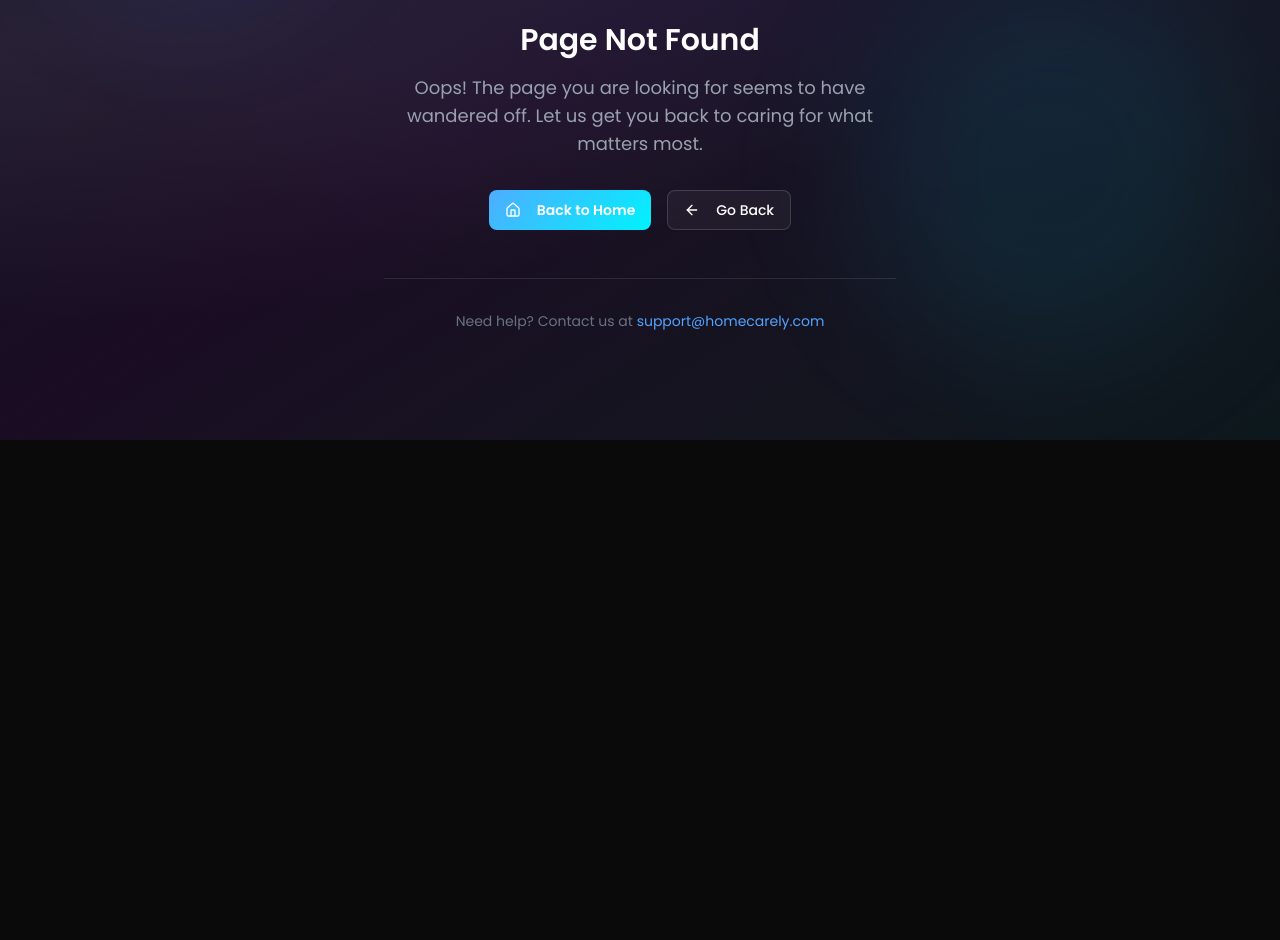
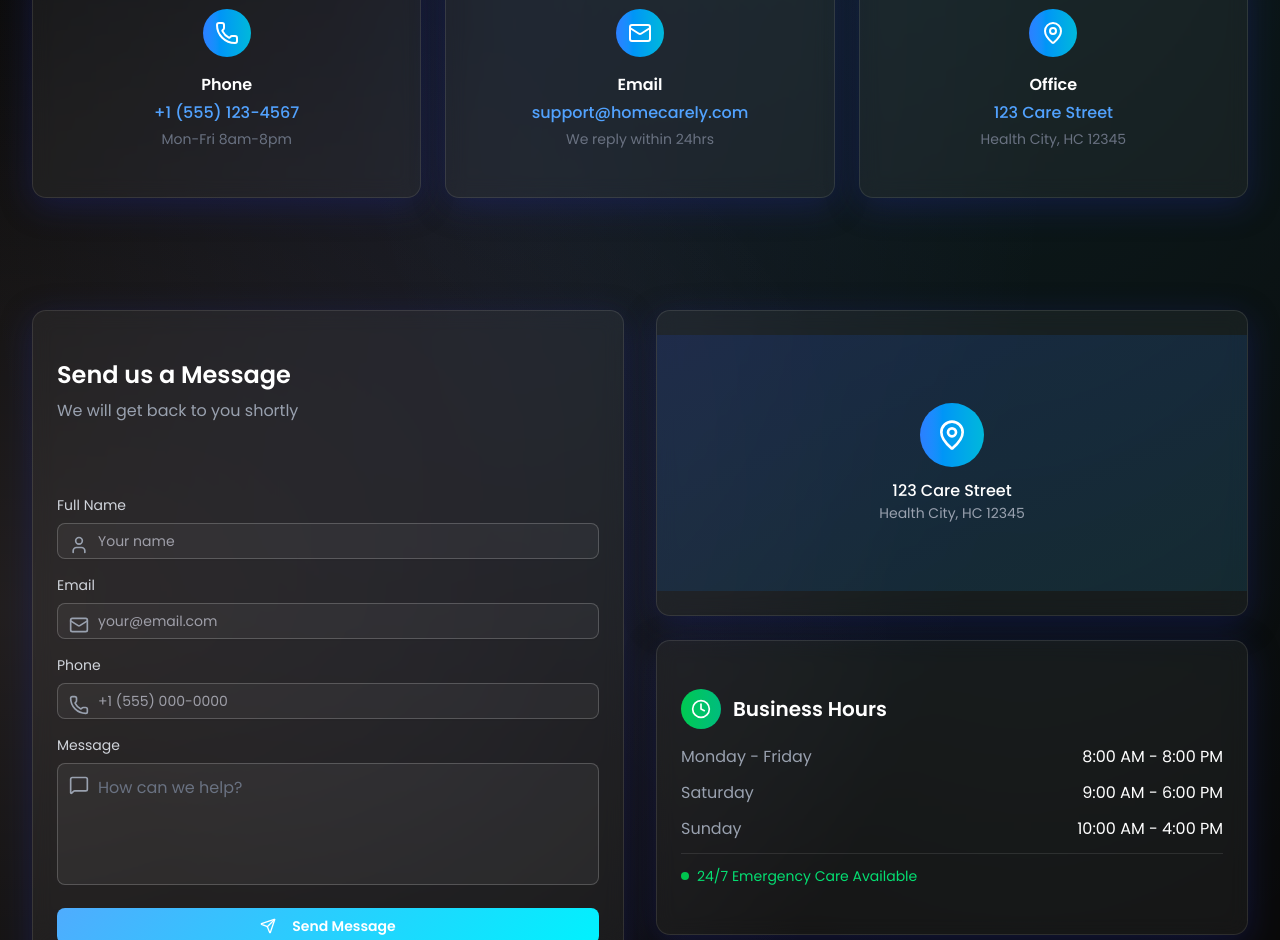
Before and after one commit to AdalOnShow/HomeCarely-full-stack-nextjs-project, a Next.js app: page /contact in a window 1280 px wide. Before the commit this address had no page. Shown: the part 360-1300 px from the top of the page. Before the commit the page ends 800 px from the top, so only its background shows below. Built offline with nearby package versions, Linux system fonts and the light colour scheme.

Commit message:
add comprehensive contact page with form and info cards

```diff
--- /dev/null
+++ b/src/app/contact/page.jsx
@@ -0,0 +1,148 @@
+'use client';
+
+import { motion } from 'framer-motion';
+import { useState } from 'react';
+import { Button } from '@/components/ui/button';
+import { Card, CardContent, CardDescription, CardHeader, CardTitle } from '@/components/ui/card';
+import { Input } from '@/components/ui/input';
+import Navigation from '@/components/Navigation';
+import Footer from '@/components/Footer';
+import { Mail, Phone, MapPin, Send, User, MessageSquare, Clock } from 'lucide-react';
+
+export default function ContactPage() {
+  const [formData, setFormData] = useState({ name: '', email: '', phone: '', message: '' });
+
+  const contactInfo = [
+    { icon: Phone, title: 'Phone', value: '+1 (555) 123-4567', subtitle: 'Mon-Fri 8am-8pm' },
+    { icon: Mail, title: 'Email', value: 'support@homecarely.com', subtitle: 'We reply within 24hrs' },
+    { icon: MapPin, title: 'Office', value: '123 Care Street', subtitle: 'Health City, HC 12345' }
+  ];
+
+  return (
+    <div className="min-h-screen">
+      <Navigation />
+
+      <section className="relative pt-24 pb-12 sm:pb-16 overflow-hidden">
+        <div className="absolute inset-0 bg-gradient-to-br from-blue-900/20 via-purple-900/20 to-cyan-900/20" />
+        <div className="absolute top-20 left-10 w-72 h-72 bg-cyan-500/10 rounded-full blur-3xl animate-float" />
+        <div className="container mx-auto px-4 sm:px-6 lg:px-8 relative z-10">
+          <motion.div initial={{ opacity: 0, y: 30 }} animate={{ opacity: 1, y: 0 }} className="text-center max-w-3xl mx-auto">
+            <h1 className="text-3xl sm:text-4xl md:text-5xl lg:text-6xl font-bold mb-4 sm:mb-6">
+              <span className="bg-gradient-to-r from-white to-gray-300 bg-clip-text text-transparent">Get in </span>
+              <span className="bg-gradient-to-r from-blue-400 to-cyan-400 bg-clip-text text-transparent">Touch</span>
+            </h1>
+            <p className="text-base sm:text-lg md:text-xl text-gray-300">Have questions? We are here to help you find the perfect care solution.</p>
+          </motion.div>
+        </div>
+      </section>
+
+      <section className="py-8 sm:py-12">
+        <div className="container mx-auto px-4 sm:px-6 lg:px-8">
+          <div className="grid grid-cols-1 sm:grid-cols-3 gap-4 sm:gap-6">
+            {contactInfo.map((info, index) => {
+              const Icon = info.icon;
+              return (
+                <motion.div key={info.title} initial={{ opacity: 0, y: 20 }} animate={{ opacity: 1, y: 0 }} transition={{ delay: index * 0.1 }}>
+                  <Card className="glass-card border-white/10 text-center h-full">
+                    <CardContent className="p-5 sm:p-6">
+                      <div className="w-12 h-12 rounded-full bg-gradient-to-r from-blue-500 to-cyan-500 flex items-center justify-center mx-auto mb-4">
+                        <Icon className="h-5 w-5 sm:h-6 sm:w-6 text-white" />
+                      </div>
+                      <h3 className="text-white font-semibold mb-1">{info.title}</h3>
+                      <p className="text-blue-400 font-medium text-sm sm:text-base">{info.value}</p>
+                      <p className="text-gray-500 text-xs sm:text-sm mt-1">{info.subtitle}</p>
+                    </CardContent>
+                  </Card>
+                </motion.div>
+              );
+            })}
+          </div>
+        </div>
+      </section>
+
+      <section className="py-8 sm:py-12 md:py-16">
+        <div className="container mx-auto px-4 sm:px-6 lg:px-8">
+          <div className="grid grid-cols-1 lg:grid-cols-2 gap-6 sm:gap-8">
+            <motion.div initial={{ opacity: 0, x: -30 }} whileInView={{ opacity: 1, x: 0 }} transition={{ duration: 0.6 }}>
+              <Card className="glass-card border-white/10">
+                <CardHeader className="p-5 sm:p-6">
+                  <CardTitle className="text-xl sm:text-2xl text-white">Send us a Message</CardTitle>
+                  <CardDescription className="text-gray-400 text-sm sm:text-base">We will get back to you shortly</CardDescription>
+                </CardHeader>
+                <CardContent className="p-5 sm:p-6 pt-0 space-y-4">
+                  <div>
+                    <label className="block text-sm text-gray-300 mb-2">Full Name</label>
+                    <div className="relative">
+                      <User className="absolute left-3 top-3 h-5 w-5 text-gray-400" />
+                      <Input type="text" placeholder="Your name" className="pl-10 bg-white/5 border-white/20 text-white" value={formData.name} onChange={(e) => setFormData(p => ({ ...p, name: e.target.value }))} />
+                    </div>
+                  </div>
+                  <div>
+                    <label className="block text-sm text-gray-300 mb-2">Email</label>
+                    <div className="relative">
+                      <Mail className="absolute left-3 top-3 h-5 w-5 text-gray-400" />
+                      <Input type="email" placeholder="your@email.com" className="pl-10 bg-white/5 border-white/20 text-white" value={formData.email} onChange={(e) => setFormData(p => ({ ...p, email: e.target.value }))} />
+                    </div>
+                  </div>
+                  <div>
+                    <label className="block text-sm text-gray-300 mb-2">Phone</label>
+                    <div className="relative">
+                      <Phone className="absolute left-3 top-3 h-5 w-5 text-gray-400" />
+                      <Input type="tel" placeholder="+1 (555) 000-0000" className="pl-10 bg-white/5 border-white/20 text-white" value={formData.phone} onChange={(e) => setFormData(p => ({ ...p, phone: e.target.value }))} />
+                    </div>
+                  </div>
+                  <div>
+                    <label className="block text-sm text-gray-300 mb-2">Message</label>
+                    <div className="relative">
+                      <MessageSquare className="absolute left-3 top-3 h-5 w-5 text-gray-400" />
+                      <textarea placeholder="How can we help?" rows={4} className="w-full pl-10 pr-4 py-3 bg-white/5 border border-white/20 rounded-md text-white placeholder:text-gray-500 focus:outline-none focus:border-blue-500 resize-none" value={formData.message} onChange={(e) => setFormData(p => ({ ...p, message: e.target.value }))} />
+                    </div>
+                  </div>
+                  <Button className="w-full btn-premium text-white font-semibold py-3"><Send className="mr-2 h-4 w-4" />Send Message</Button>
+                </CardContent>
+              </Card>
+            </motion.div>
+
+            <motion.div initial={{ opacity: 0, x: 30 }} whileInView={{ opacity: 1, x: 0 }} transition={{ duration: 0.6 }} className="space-y-6">
+              <Card className="glass-card border-white/10 overflow-hidden">
+                <div className="h-48 sm:h-64 bg-gradient-to-br from-blue-900/30 to-cyan-900/30 flex items-center justify-center relative">
+                  <div className="text-center z-10">
+                    <div className="w-16 h-16 rounded-full bg-gradient-to-r from-blue-500 to-cyan-500 flex items-center justify-center mx-auto mb-3">
+                      <MapPin className="h-8 w-8 text-white" />
+                    </div>
+                    <p className="text-white font-medium">123 Care Street</p>
+                    <p className="text-gray-400 text-sm">Health City, HC 12345</p>
+                  </div>
+                </div>
+              </Card>
+
+              <Card className="glass-card border-white/10">
+                <CardContent className="p-5 sm:p-6">
+                  <div className="flex items-center gap-3 mb-4">
+                    <div className="w-10 h-10 rounded-full bg-gradient-to-r from-green-500 to-emerald-500 flex items-center justify-center">
+                      <Clock className="h-5 w-5 text-white" />
+                    </div>
+                    <h3 className="text-lg sm:text-xl font-semibold text-white">Business Hours</h3>
+                  </div>
+                  <div className="space-y-3 text-sm sm:text-base">
+                    <div className="flex justify-between"><span className="text-gray-400">Monday - Friday</span><span className="text-white">8:00 AM - 8:00 PM</span></div>
+                    <div className="flex justify-between"><span className="text-gray-400">Saturday</span><span className="text-white">9:00 AM - 6:00 PM</span></div>
+                    <div className="flex justify-between"><span className="text-gray-400">Sunday</span><span className="text-white">10:00 AM - 4:00 PM</span></div>
+                    <div className="pt-3 border-t border-white/10">
+                      <div className="flex items-center gap-2">
+                        <div className="w-2 h-2 rounded-full bg-green-500 animate-pulse" />
+                        <span className="text-green-400 text-sm">24/7 Emergency Care Available</span>
+                      </div>
+                    </div>
+                  </div>
+                </CardContent>
+              </Card>
+            </motion.div>
+          </div>
+        </div>
+      </section>
+
+      <Footer />
+    </div>
+  );
+}
```
